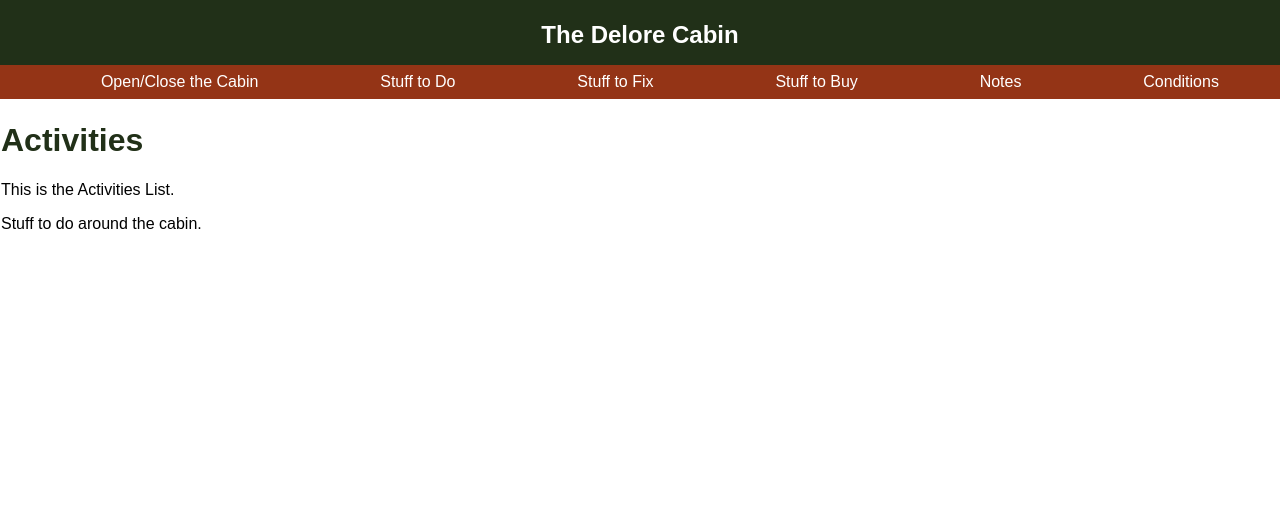
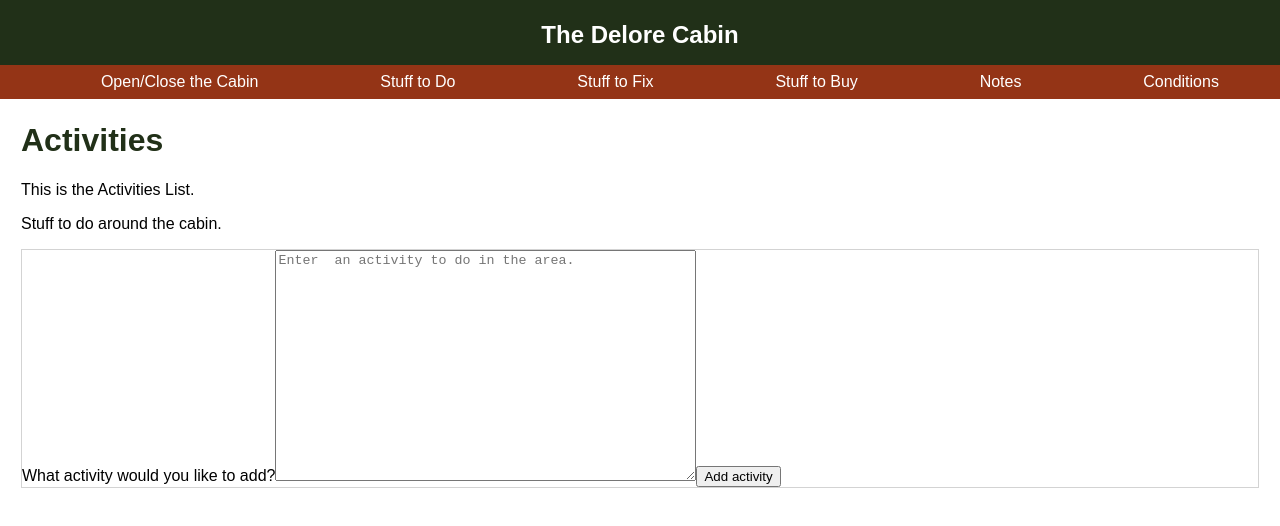
Before and after one commit to wnmurphy/cabin_app, a React (Create React App) app: page /activities in a window 1280 px wide. Shown: the top 526 px of the page. Built offline with nearby package versions, Linux system fonts and the light colour scheme.

Commit message:
Adds reusable comment form, posts new activity to server.

```diff
--- a/package.json
+++ b/package.json
@@ -5,6 +5,7 @@
   "dependencies": {
     "body-parser": "^1.18.2",
     "express": "^4.16.2",
+    "nodemon": "^1.12.1",
     "pg": "^7.3.0",
     "pg-hstore": "^2.3.2",
     "react": "^16.0.0",
--- a/src/App.css
+++ b/src/App.css
@@ -48,11 +48,18 @@ body {
 main {
   position: relative;
   top: 100px;
-  width: 100%;
   border: 1px solid white;
-
+  padding: 0 20px 0 20px;
 }
 
 h1 {
   color: #213018;
 }
+
+div.comment-form {
+  border: 1px solid lightgrey;
+}
+
+div.comment-form > form {
+  display: block;
+}
--- a/src/views/Activities.js
+++ b/src/views/Activities.js
@@ -1,4 +1,6 @@
 import React, { Component } from 'react';
+import Form from './Form.js';
+
 
 class Activities extends Component {
 
@@ -8,6 +10,7 @@ class Activities extends Component {
         <h1>Activities</h1>
         <p>This is the Activities List.</p>
         <p>Stuff to do around the cabin.</p>
+        <Form formThing={["an activity to do in the area.","activity"]} endpoint={"/activities"} />
       </div>
     )
   }
--- /dev/null
+++ b/src/views/Form.js
@@ -0,0 +1,27 @@
+import React, { Component } from 'react';
+
+class Form extends Component {
+
+  render() {
+    let thingText = this.props.formThing[0];
+    let thing = this.props.formThing[1];
+    return (
+      <div className="comment-form">
+        <form action="http://localhost:8000/activities" method="post">
+          <label htmlFor={thing}>{"What " + thing + " would you like to add?"}</label>
+          <textarea name={thing} required placeholder={`Enter  ${thingText}`} rows="15" cols="50"/>
+          <input type="submit" value={`Add ${thing}`}/>
+        </form>
+      </div>
+    )
+  }
+}
+
+export default Form;
+
+/*
+  <Form formThing={["an item that the cabin needs or could use.", "item"]} endpoint={"/maintenance"}/>
+  <Form formThing={"an activity to do in the area."} endpoint={"/activities"}/>
+  <Form formThing={"a maintenance item."} endpoint={"/maintenance"}/>
+  <Form formThing={"a new note."} endpoint={"/notes"}/>
+*/
--- a/src/views/NavBar.js
+++ b/src/views/NavBar.js
@@ -6,12 +6,12 @@ class NavBar extends Component {
     return (
       <div className="NavBar">
         <ul>
-        <li class="nav-item"><a href="/instructions">Open/Close the Cabin</a></li>
-        <li class="nav-item"><a href="/activities">Stuff to Do</a></li>
-        <li class="nav-item"><a href="/maintenance">Stuff to Fix</a></li>
-        <li class="nav-item"><a href="/shopping">Stuff to Buy</a></li>
-        <li class="nav-item"><a href="/notes">Notes</a></li>
-        <li class="nav-item"><a href="/conditions">Conditions</a></li>
+        <li className="nav-item"><a href="/instructions">Open/Close the Cabin</a></li>
+        <li className="nav-item"><a href="/activities">Stuff to Do</a></li>
+        <li className="nav-item"><a href="/maintenance">Stuff to Fix</a></li>
+        <li className="nav-item"><a href="/shopping">Stuff to Buy</a></li>
+        <li className="nav-item"><a href="/notes">Notes</a></li>
+        <li className="nav-item"><a href="/conditions">Conditions</a></li>
         </ul>
       </div>
     )
```
Also changed, not shown: 1 other file (tests, documents, lock files or other folders).
